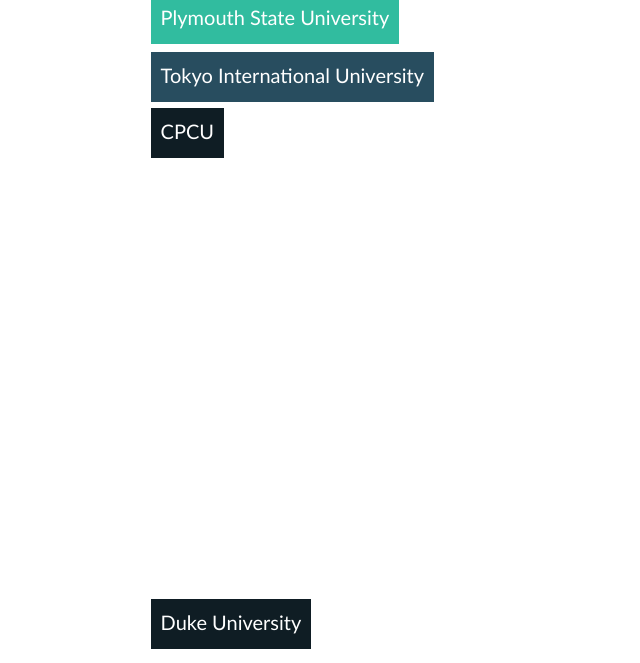
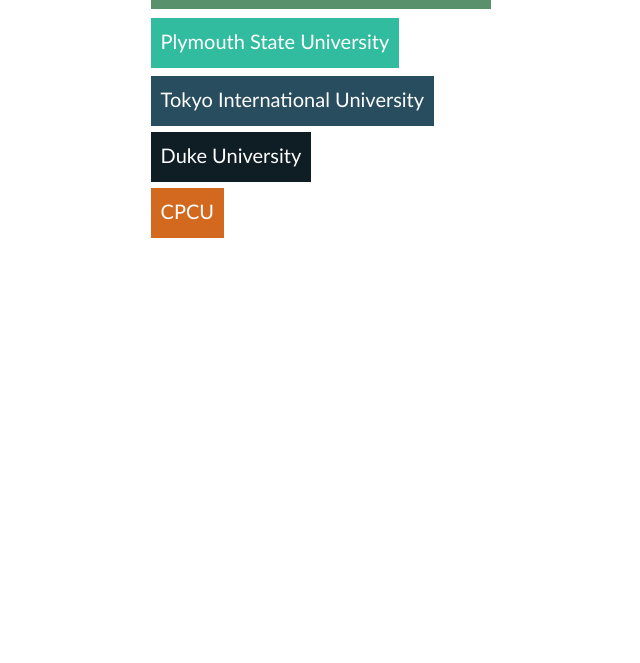
Before and after one commit to TheDanMonster/TheDanMonster.github.io, a plain HTML site: page index.html in a window 1280 px wide. Shown: the part 852-1515 px from the top of the page, without its empty margins (579-1219 px from the left). Drawn offline with Linux system fonts and the light colour scheme.

Commit message:
Add files via upload

```diff
--- a/Main-beta.css
+++ b/Main-beta.css
@@ -362,7 +362,7 @@
 .dropdown8 {
 	position: relative;
 	display: inline-block;
-	top: -401px; /* this aligns the company boxes... still having errors when trying to scroll to read the details...*/
+	top: -455px; /* this aligns the company boxes... still having errors when trying to scroll to read the details...*/
 }
 .dropdown-content8 {
 	display: none;
@@ -381,6 +381,28 @@
 	box-shadow: 0px 8px 10px 0px #0f1d24;
 }
 
+/* Duke Info*/
+.dropdown9 {
+	position: relative;
+	display: inline-block;
+	top: -401px; /* this aligns the company boxes... still having errors when trying to scroll to read the details...*/
+}
+.dropdown-content9 {
+	display: none;
+	position: absolute;
+	top: 70px;
+	background-color: #F9F9F9;
+	min-width: 400px;
+	max-width: 600px;
+	line-height: 90%;
+	box-shadow: 0px 8px 10px 0px #0f1d24;
+	padding: 4px 8px;
+}
+.dropdown9:hover .dropdown-content9 {
+	display: block;
+	z-index: 100; /* I had to add this so the dropdown menu would be visable */
+	box-shadow: 0px 8px 10px 0px #0f1d24;
+}
 
 /* this part took a stupid amount of time
 but I left the image animation above and commented it out */
@@ -905,7 +927,7 @@
 
 }
 .label8.success8 {
-	background-color: #0f1d24;
+	background-color: #D2691E;
 }
 
 .dropdown8 ul a p.new-label8 span{
@@ -929,3 +951,54 @@
     transform: translateX(1.5);
 
 }
+
+/* Duke Info */
+.label9 {
+    display:inline-block;
+    border:0;
+    width:auto;
+    height:-10px;
+	position: relative;
+	-webkit-transition: all 200ms ease-in;
+    -webkit-transform: scale(1);
+    -ms-transition: all 200ms ease-in;
+    -ms-transform: scale(1);
+    -moz-transition: all 200ms ease-in;
+    -moz-transform: scale(1);
+    transition: all 200ms ease-in;
+    transform: scale(1);
+	padding-left: 10px;
+	padding-right: 10px;
+	padding-bottom: 12px;
+	padding-top: 8px;
+	text-align: center;
+	content: 'Duke';
+	color: white;
+
+
+}
+.label9.success9 {
+	background-color: #0f1d24;
+}
+
+.dropdown9 ul a p.new-label9 span{
+	position: relative;
+	content: 'Duke'
+}
+
+.dropdown9:hover ul a p.new-label9 span {
+	display: none;
+
+}
+.dropdown9:hover ul a p.new-label9:after {
+	content: 'Certificate';
+	text-align: center;
+	box-shadow: 0px 0px 150px #0f1d24;
+    z-index: 2;
+	-webkit-transition: all 200ms ease-in;
+    -webkit-transform: scale(1.5);
+    -moz-transition: all 200ms ease-in;
+    -moz-transform: scale(1.5);
+    transform: translateX(1.5);
+
+}
--- a/index.html
+++ b/index.html
@@ -36,7 +36,7 @@
 		</aside>
 		<article>
 			<h2>Daniel R. Moler</h2>
-			<p class="intro">Efficient and effective ideator, collaborator and problem solver.  I have 11 years of experience in production, data analytics, management and underwriting. I am technically proficient with RDMS, as well as programming languages HTML/CSS and VBA, with some dabblings with Ruby and R. I am proficient with SharePoint, ImageRight, CRM, MGA Systems, and Visio. Coupling my commercial industry experience with my technical proficiency, I bring a valuable set of skills to evaluate deficiencies and boost performance.
+			<p class="intro">Efficient and effective manager, collaborator and problem solver.  I have 11 years of experience in production, data analytics, management and underwriting. I am technically proficient with RDMS, as well as programming languages HTML/CSS and VBA, with some dabblings with Ruby and R. I am proficient with SharePoint, Excel, Access, Various UW Programs, ImageRight, MS Project and Visio, Tableau and SNL Market Intelligence. Coupling my commercial industry experience with my technical proficiency, I bring a valuable set of skills to evaluate deficiencies and boost performance.
 			</p>
 			<h3>Experience</h3>
 			<div class="dropdown">
@@ -149,6 +149,17 @@
 				 </ul>
 			</div>
 			<p></p>
+			<div class="dropdown9">
+				<ul>
+					<a href="https://www.coursera.org/account/accomplishments/certificate/KHUEGKWRNKZT" target="_blank" class="btn9" style="background-color:#0f1d24;">
+						<p class="label9 success9 new-label9"><span class="align">Duke University</span></p>
+					</a>
+					<div class="dropdown-content9">
+						 <p>• Math Skills for Data Analytics
+					 </div>
+				 </ul>
+			</div>
+			<p></p>
 			<div class="dropdown8">
 				<ul>
 					<a href="https://www.theinstitutes.org/guide/designations/chartered-property-casualty-underwriter-cpcu" target="_blank" class="btn8" style="background-color:#D2691E;">
@@ -160,16 +171,8 @@
 					 </div>
 				 </ul>
 			</div>
-			<div class="dropdown9">
-				<ul>
-					<a href="https://www.coursera.org/account/accomplishments/certificate/KHUEGKWRNKZT" target="_blank" class="btn9" style="background-color:#0f1d24;">
-						<p class="label8 success8 new-label8"><span class="align">Duke University</span></p>
-					</a>
-					<div class="dropdown-content8">
-						 <p>• Math Skills for Data Analytics
-					 </div>
-				 </ul>
-			</div>
+			<p></p>
+
 			<div>
 			<img src="http://i.imgur.com/SgD70wK.png" class="logo" target="_blank" alt="MOLER.CO">
 			</div>
```
